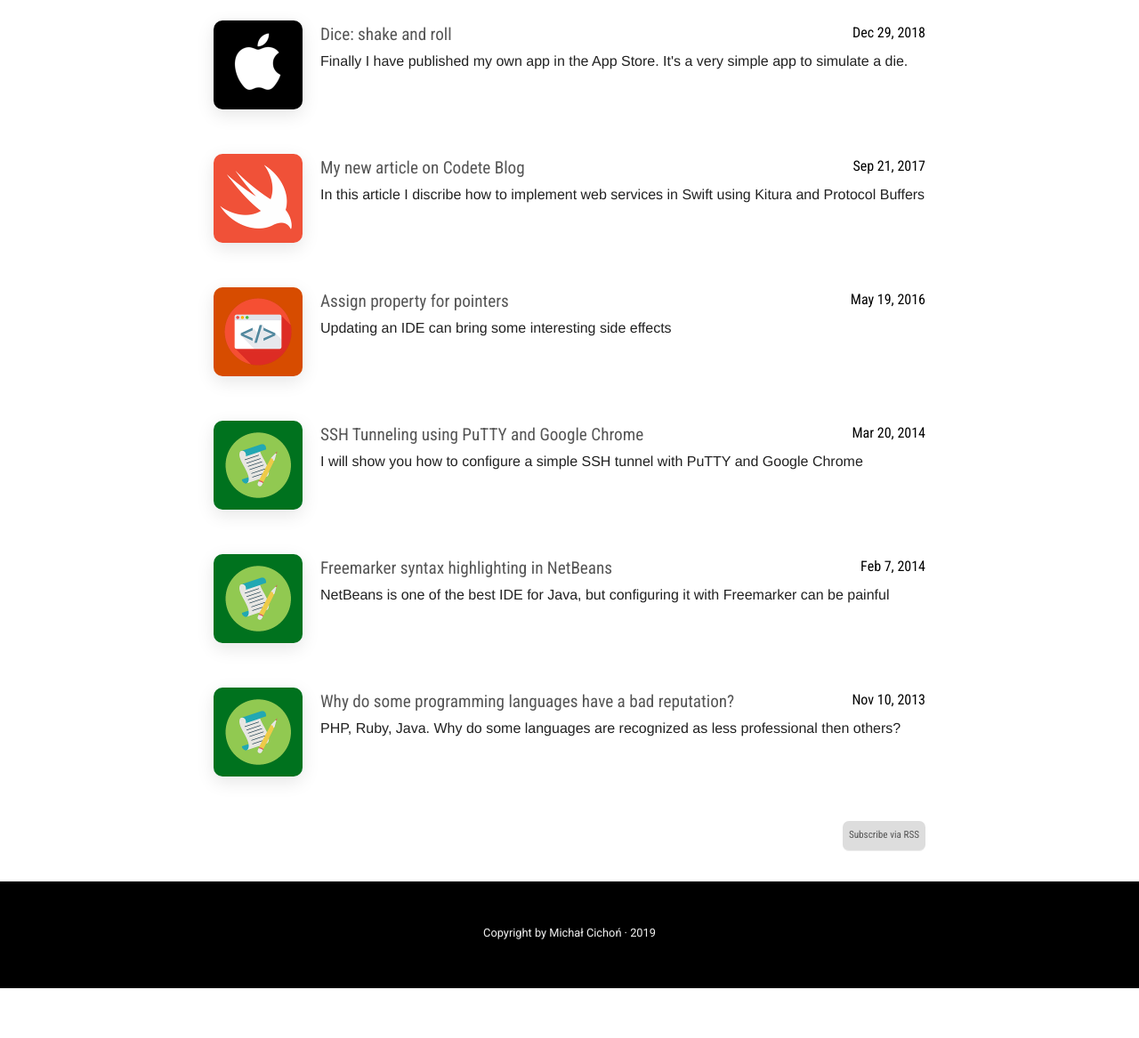
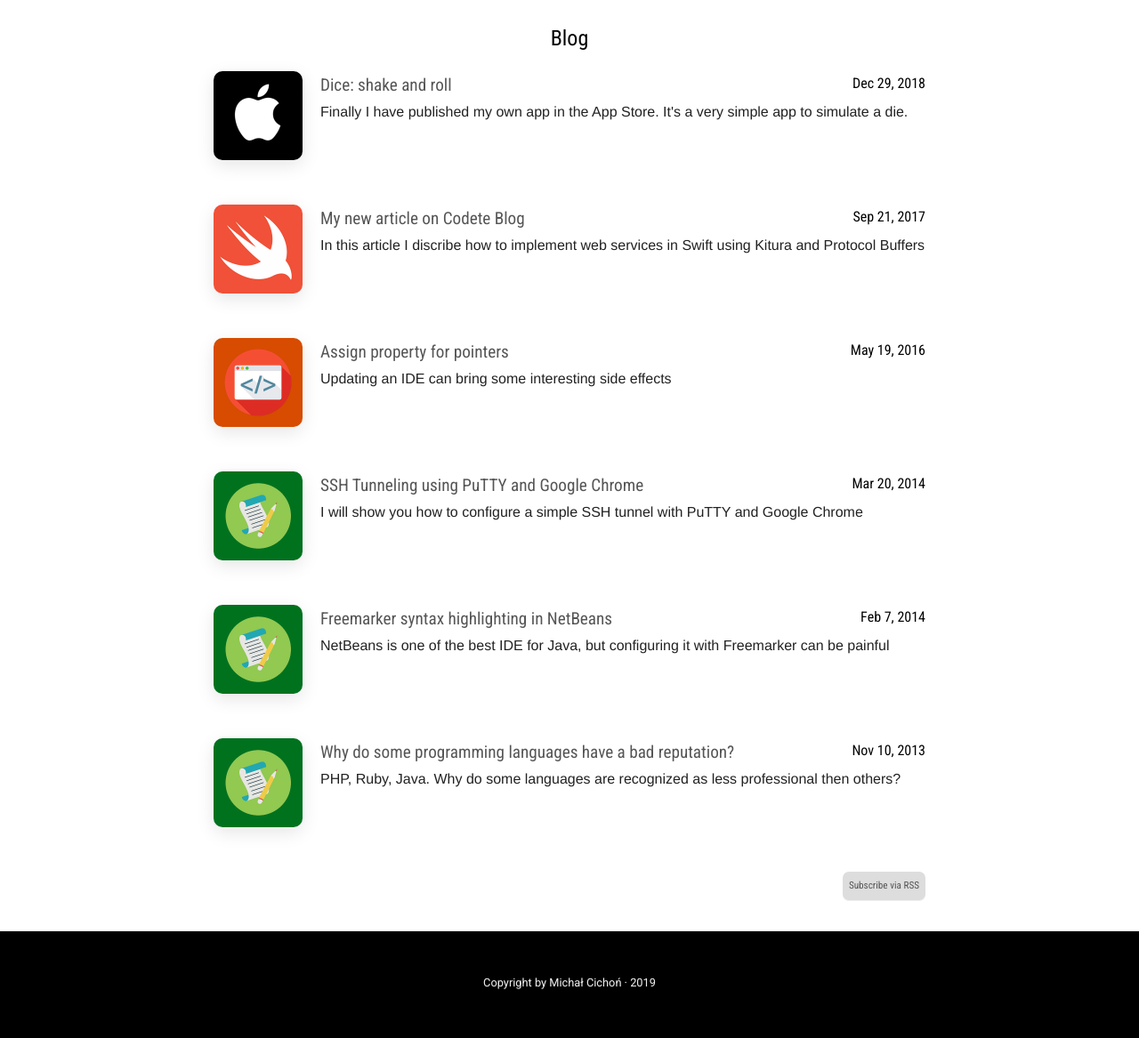
Before and after one commit to michalcichon/michalcichon.github.io, a Jekyll site: the page built from blog.html, in a window 1280 px wide. Shown: the part 252-1419 px from the top of the page at 89% size. Built offline with Jekyll 4.4.1, drawn with Linux system fonts in a browser that asks for light colours; before the commit the page ends 1363 px from its top, so only the background shows below that.

Commit message:
Minor changes

```diff
--- a/_layouts/blog.html
+++ b/_layouts/blog.html
@@ -1,6 +1,10 @@
 ---
 layout: default
 ---
+
+<header>
+  <h1>Blog</h1>
+</header>
 
 <div class="blog">
 
```
